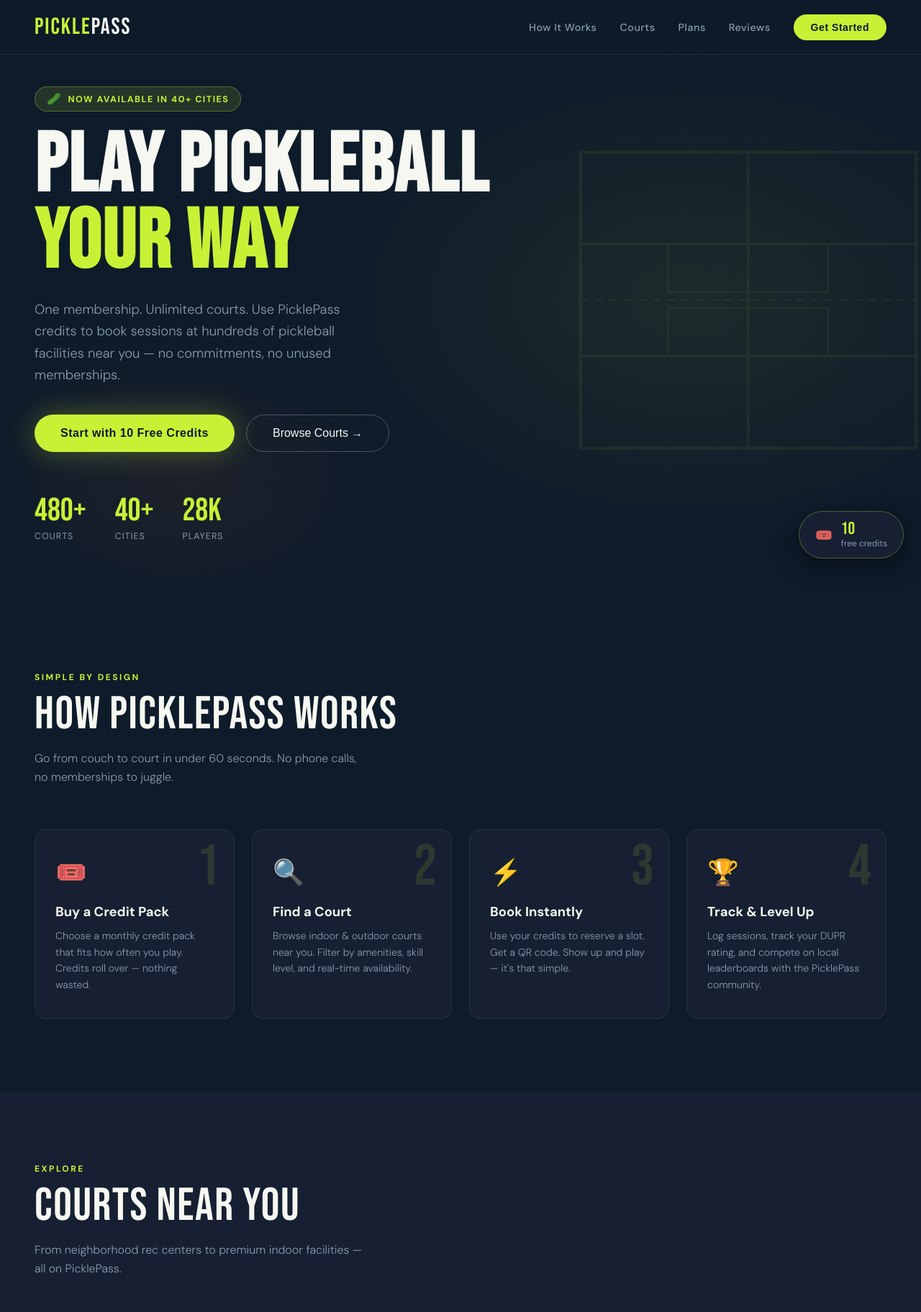
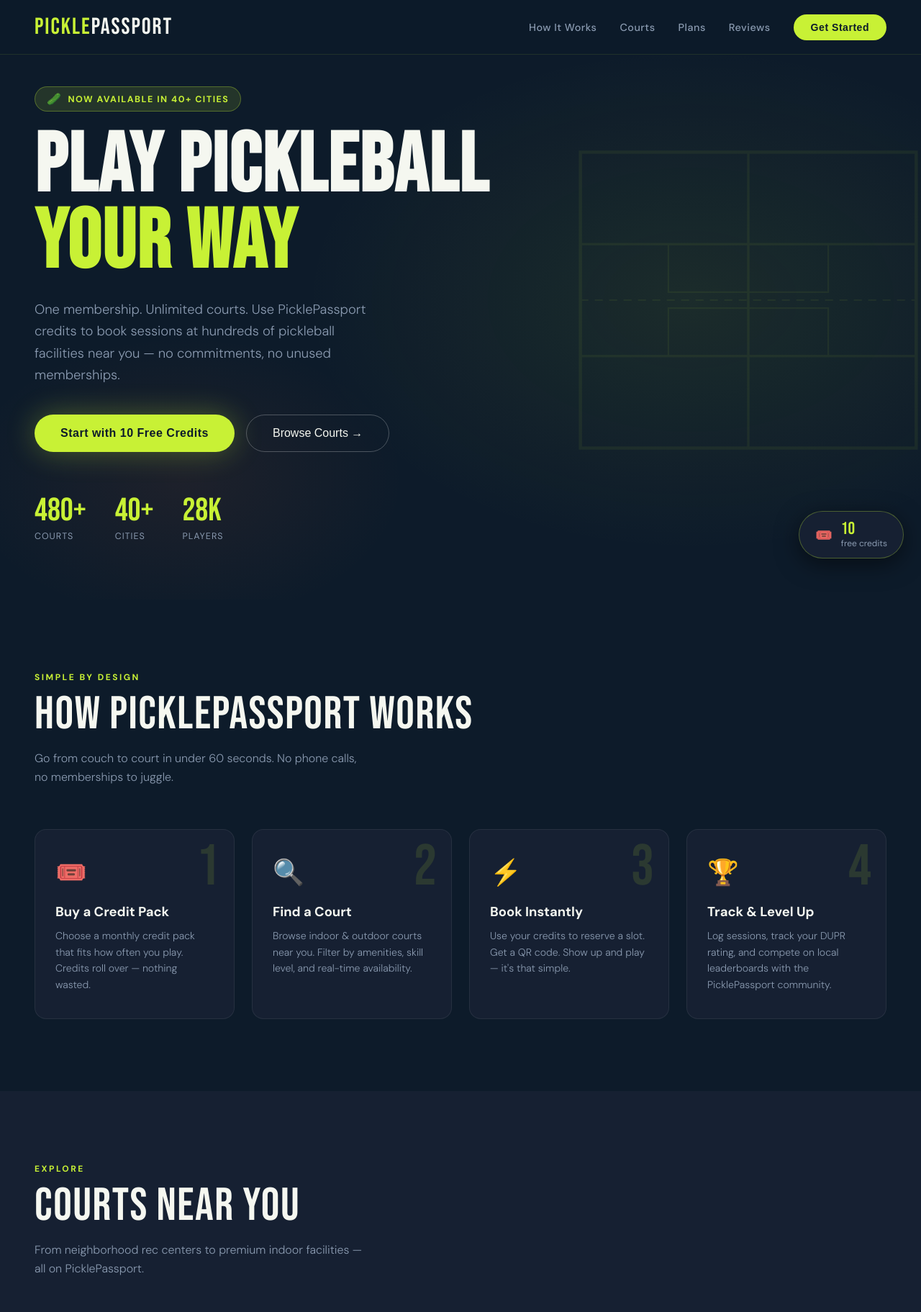
Before and after one commit to lajohn4747/TestGithubPage, a plain HTML site: page index.html in a window 1280 px wide. Shown: the top 1823 px of the page at 72% size. Drawn offline with Linux system fonts and the light colour scheme.

Commit message:
Update everything to pickle passport

```diff
--- a/index.html
+++ b/index.html
@@ -3,7 +3,7 @@
 <head>
   <meta charset="UTF-8" />
   <meta name="viewport" content="width=device-width, initial-scale=1.0" />
-  <title>PicklePass — Play More, Pay Less</title>
+  <title>PicklePassport — Play More, Pay Less</title>
   <link rel="preconnect" href="https://fonts.googleapis.com">
   <link rel="preconnect" href="https://fonts.gstatic.com" crossorigin>
   <link href="https://fonts.googleapis.com/css2?family=Bebas+Neue&family=DM+Sans:ital,wght@0,300;0,400;0,500;0,700;1,400&display=swap" rel="stylesheet">
@@ -599,7 +599,7 @@
 
   <!-- NAV -->
   <nav>
-    <div class="logo">Pickle<span>Pass</span></div>
+    <div class="logo">Pickle<span>Passport</span></div>
     <div class="nav-links">
       <a href="#how">How It Works</a>
       <a href="#courts">Courts</a>
@@ -626,7 +626,7 @@
       <div class="hero-badge">Now Available in 40+ Cities</div>
       <h1>Play Pickleball <em>Your Way</em></h1>
       <p class="hero-sub">
-        One membership. Unlimited courts. Use PicklePass credits to book sessions at hundreds of pickleball facilities near you — no commitments, no unused memberships.
+        One membership. Unlimited courts. Use PicklePassport credits to book sessions at hundreds of pickleball facilities near you — no commitments, no unused memberships.
       </p>
       <div class="hero-ctas">
         <button class="btn-primary" onclick="document.getElementById('plans').scrollIntoView({behavior:'smooth'})">Start with 10 Free Credits</button>
@@ -652,7 +652,7 @@
   <!-- HOW IT WORKS -->
   <section class="section" id="how">
     <div class="section-label">Simple by Design</div>
-    <div class="section-title">How PicklePass Works</div>
+    <div class="section-title">How PicklePassport Works</div>
     <p class="section-sub">Go from couch to court in under 60 seconds. No phone calls, no memberships to juggle.</p>
     <div class="steps">
       <div class="step-card">
@@ -677,7 +677,7 @@
         <div class="step-num">4</div>
         <div class="step-icon">🏆</div>
         <h3>Track & Level Up</h3>
-        <p>Log sessions, track your DUPR rating, and compete on local leaderboards with the PicklePass community.</p>
+        <p>Log sessions, track your DUPR rating, and compete on local leaderboards with the PicklePassport community.</p>
       </div>
     </div>
   </section>
@@ -686,7 +686,7 @@
   <section class="section browse" id="courts">
     <div class="section-label">Explore</div>
     <div class="section-title">Courts Near You</div>
-    <p class="section-sub">From neighborhood rec centers to premium indoor facilities — all on PicklePass.</p>
+    <p class="section-sub">From neighborhood rec centers to premium indoor facilities — all on PicklePassport.</p>
 
     <div class="courts-grid">
       <!-- Card 1 -->
@@ -952,7 +952,7 @@
     <div class="testi-grid">
       <div class="testi-card">
         <div class="testi-stars">★★★★★</div>
-        <p class="testi-text">"I used to pay for three separate court memberships. PicklePass replaced all of them for half the price. I play at a different venue every week now — total game changer."</p>
+        <p class="testi-text">"I used to pay for three separate court memberships. PicklePassport replaced all of them for half the price. I play at a different venue every week now — total game changer."</p>
         <div class="testi-author">
           <div class="testi-avatar">🎾</div>
           <div>
@@ -997,7 +997,7 @@
 
   <!-- FOOTER -->
   <footer>
-    <div class="footer-logo">Pickle<span>Pass</span></div>
+    <div class="footer-logo">Pickle<span>Passport</span></div>
     <div class="footer-links">
       <a href="#">About</a>
       <a href="#">For Court Owners</a>
@@ -1005,7 +1005,7 @@
       <a href="#">Privacy</a>
       <a href="#">Terms</a>
     </div>
-    <div class="footer-copy">© 2025 PicklePass. All rights reserved.</div>
+    <div class="footer-copy">© 2025 PicklePassport. All rights reserved.</div>
   </footer>
 
   <!-- Floating Credit Bar -->
```
